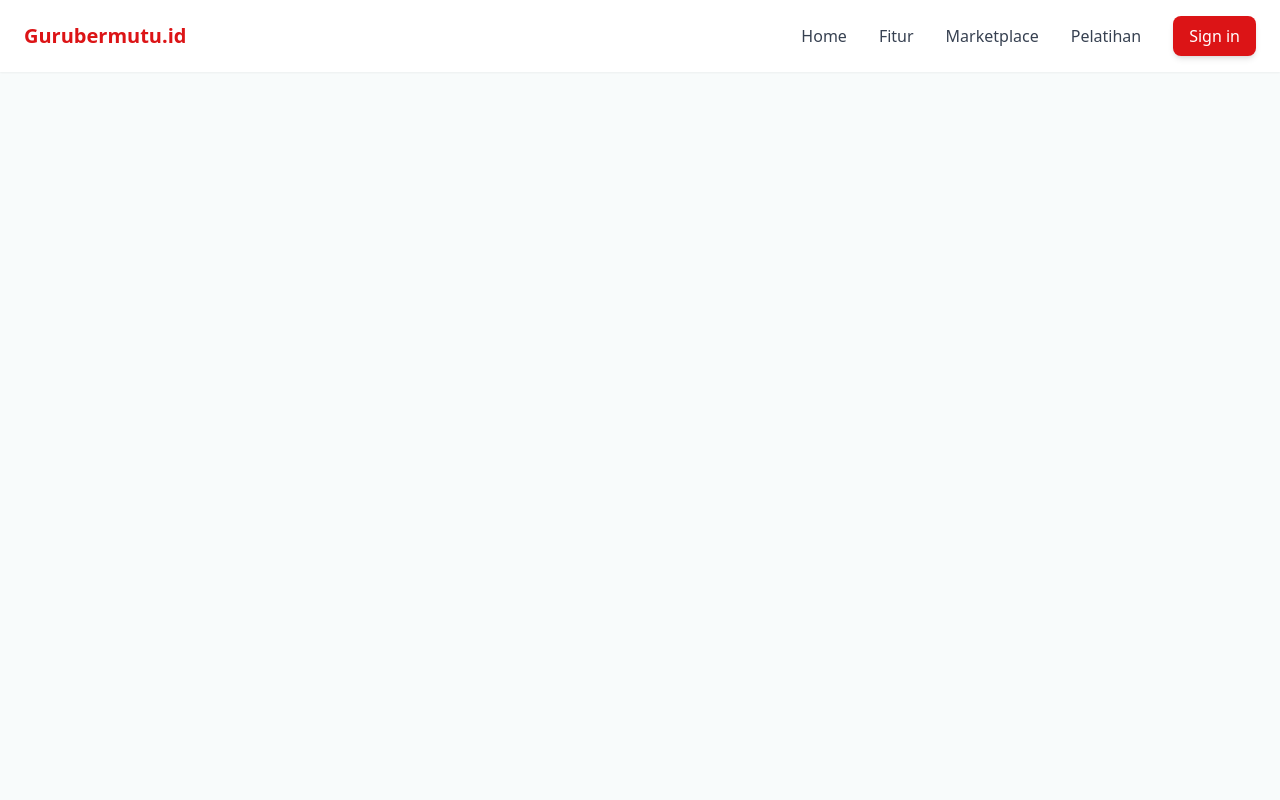
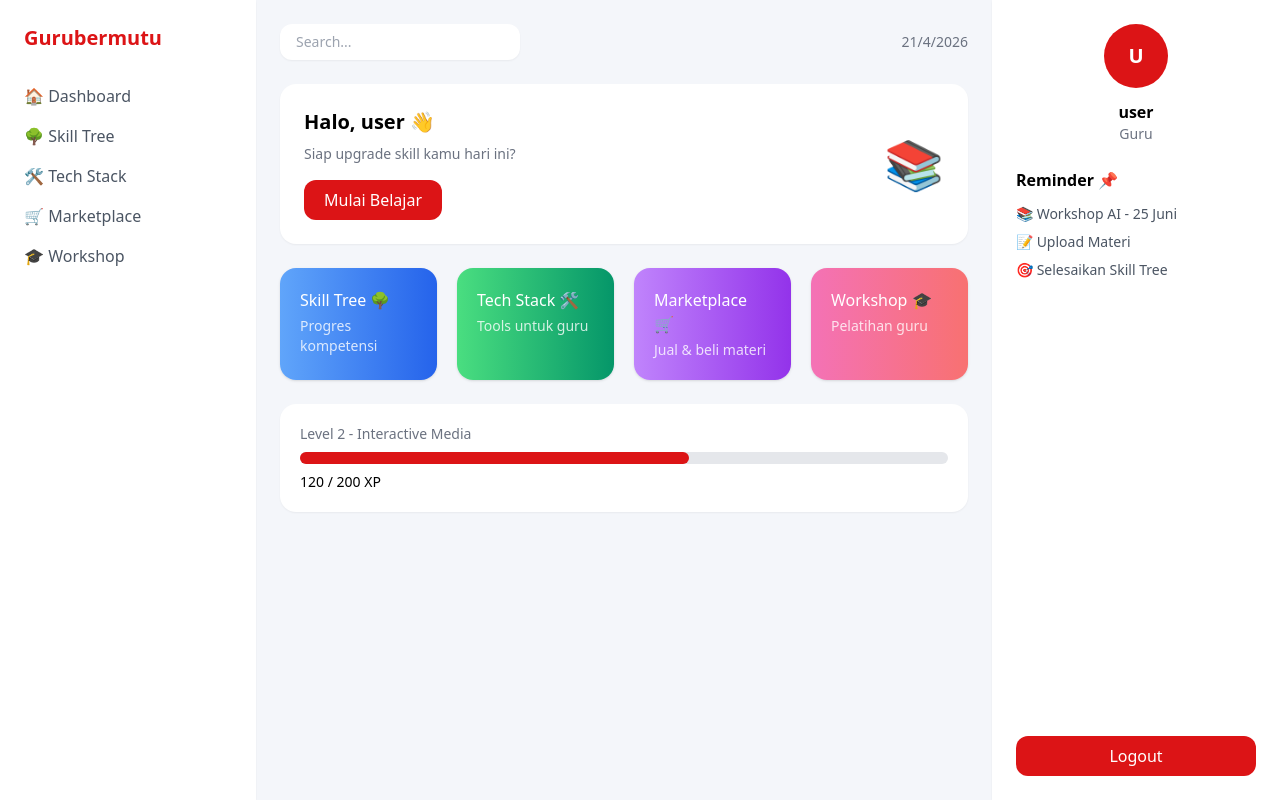
Before and after one commit to tiensfaziah/GURUBERMUTU, a React (Create React App) app: page /dashboard in a window 1280 px wide. Built offline with nearby package versions, Linux system fonts and the light colour scheme; no server answers; sample sign-in values are in the browser's storage.

Commit message:
NEW LAGII

```diff
--- a/package.json
+++ b/package.json
@@ -7,6 +7,7 @@
     "@testing-library/jest-dom": "^6.9.1",
     "@testing-library/react": "^16.3.2",
     "@testing-library/user-event": "^13.5.0",
+    "firebase": "^12.12.1",
     "react": "^19.2.5",
     "react-dom": "^19.2.5",
     "react-router-dom": "^7.14.1",
--- a/src/App.js
+++ b/src/App.js
@@ -1,23 +1,33 @@
-import { BrowserRouter as Router, Routes, Route } from "react-router-dom";
+import { BrowserRouter as Router, Routes, Route, useLocation } from "react-router-dom";
 
 import Navbar from "./components/Navbar";
 import Hero from "./components/Hero";
 import ProblemSection from "./components/ProblemSection";
 import Features from "./components/Features";
 import CTA from "./components/CTA";
-import Register from "./pages/Register";
-import Login from "./pages/Login";
 import SocialProof from "./components/SocialProof";
 
-function App() {
+import Login from "./pages/Login";
+import Register from "./pages/Register";
+import Dashboard from "./pages/Dashboard";
+
+import ProtectedRoute from "./routes/ProtectedRoute";
+
+import SkillTree from "./fitur/SkillTree"; // 🔥 ini udah kamu punya
+
+function Layout() {
+  const location = useLocation();
+
+  const hideNavbar =
+    location.pathname === "/dashboard" ||
+    location.pathname === "/skill-tree";
+
   return (
-    <Router>
-
-      <Navbar />
+    <>
+      {!hideNavbar && <Navbar />}
 
       <Routes>
-
-        {/* LANDING PAGE */}
+        {/* LANDING */}
         <Route
           path="/"
           element={
@@ -31,13 +41,38 @@ function App() {
           }
         />
 
-        {/* LOGIN PAGE */}
+        {/* AUTH */}
         <Route path="/login" element={<Login />} />
+        <Route path="/register" element={<Register />} />
 
-        {/* REGISTER PAGE */}
-        <Route path="/register" element={<Register />} />
+        {/* DASHBOARD */}
+        <Route
+          path="/dashboard"
+          element={
+            <ProtectedRoute>
+              <Dashboard />
+            </ProtectedRoute>
+          }
+        />
+
+        {/* 🔥 SKILL TREE PAGE */}
+        <Route
+          path="/skill-tree"
+          element={
+            <ProtectedRoute>
+              <SkillTree />
+            </ProtectedRoute>
+          }
+        />
       </Routes>
+    </>
+  );
+}
 
+function App() {
+  return (
+    <Router>
+      <Layout />
     </Router>
   );
 }
--- a/src/components/Features.jsx
+++ b/src/components/Features.jsx
@@ -25,22 +25,22 @@ const features = [
 
 const Features = () => {
   return (
-    <section id="fitur" className="py-16 md:py-20 px-4 md:px-6 bg-gray-50 text-center">
+    <section id="fitur" className="py-20 px-6 bg-gray-50 text-center">
 
-      <h2 className="text-2xl md:text-4xl font-bold mb-10 md:mb-12 text-gray-800">
+      <h2 className="text-4xl font-bold mb-12 text-gray-800">
         Fitur Utama Platform
       </h2>
 
-      <div className="grid grid-cols-1 md:grid-cols-2 lg:grid-cols-4 gap-6 md:gap-8 max-w-6xl mx-auto">
+      <div className="grid md:grid-cols-2 lg:grid-cols-4 gap-8 max-w-6xl mx-auto">
 
         {features.map((item, index) => (
           <div
             key={index}
             className="bg-white p-6 rounded-2xl shadow-md hover:shadow-xl transition hover:-translate-y-2"
           >
-            <div className="text-3xl md:text-4xl mb-4">{item.icon}</div>
+            <div className="text-4xl mb-4">{item.icon}</div>
 
-            <h3 className="text-base md:text-lg font-semibold mb-2 text-gray-800">
+            <h3 className="text-lg font-semibold mb-2 text-gray-800">
               {item.title}
             </h3>
 
--- a/src/components/Navbar.jsx
+++ b/src/components/Navbar.jsx
@@ -1,33 +1,33 @@
 import { useState } from "react";
+import { useNavigate } from "react-router-dom";
 
 function Navbar() {
   const [open, setOpen] = useState(false);
+  const navigate = useNavigate();
 
   return (
     <nav className="w-full bg-white shadow-sm fixed top-0 left-0 z-50">
       <div className="max-w-7xl mx-auto px-6 py-4 flex items-center">
 
-        {/* LOGO */}
-        <h1 className="font-bold text-xl text-[#DC1416]">
+        <h1
+          onClick={() => navigate("/")}
+          className="font-bold text-xl text-[#DC1416] cursor-pointer"
+        >
           Gurubermutu.id
         </h1>
 
-        {/* DESKTOP MENU */}
         <div className="ml-auto hidden md:flex items-center gap-8 text-gray-700">
-          <a href="#home">Home</a>
-          <a href="#fitur">Fitur</a>
-          <a href="#marketplace">Marketplace</a>
-          <a href="#pelatihan">Pelatihan</a>
+          <button onClick={() => navigate("/")}>Home</button>
+          <button onClick={() => navigate("/#fitur")}>Fitur</button>
 
           <button
-            onClick={() => window.location.href = "/login"}
-            className="bg-[#DC1416] text-white px-4 py-2 rounded-lg shadow-md"
+            onClick={() => navigate("/login")}
+            className="bg-[#DC1416] text-white px-4 py-2 rounded-lg"
           >
             Sign in
           </button>
         </div>
 
-        {/* HAMBURGER */}
         <button
           onClick={() => setOpen(!open)}
           className="ml-auto md:hidden text-2xl"
@@ -36,16 +36,13 @@ function Navbar() {
         </button>
       </div>
 
-      {/* MOBILE MENU */}
       {open && (
         <div className="md:hidden bg-white px-6 pb-4 space-y-4 shadow-md">
-          <a href="#home" className="block">Home</a>
-          <a href="#fitur" className="block">Fitur</a>
-          <a href="#marketplace" className="block">Marketplace</a>
-          <a href="#pelatihan" className="block">Pelatihan</a>
+          <button onClick={() => navigate("/")}>Home</button>
+          <button onClick={() => navigate("/#fitur")}>Fitur</button>
 
           <button
-            onClick={() => window.location.href = "/login"}
+            onClick={() => navigate("/login")}
             className="w-full bg-[#DC1416] text-white px-4 py-2 rounded-lg"
           >
             Sign in
--- /dev/null
+++ b/src/components/NavbarDashboard.jsx
@@ -0,0 +1,35 @@
+import { signOut } from "firebase/auth";
+import { auth } from "../firebase";
+import { useNavigate } from "react-router-dom";
+
+function NavbarDashboard() {
+  const navigate = useNavigate();
+
+  const handleLogout = async () => {
+    await signOut(auth);
+    navigate("/");
+  };
+
+  return (
+    <nav className="w-full bg-white shadow-sm fixed top-0 left-0 z-50">
+      <div className="max-w-7xl mx-auto px-6 py-4 flex justify-between items-center">
+
+        {/* LOGO */}
+        <h1 className="font-bold text-xl text-[#DC1416]">
+          Gurubermutu.id
+        </h1>
+
+        {/* LOGOUT */}
+        <button
+          onClick={handleLogout}
+          className="bg-[#DC1416] text-white px-4 py-2 rounded-lg hover:scale-105 transition"
+        >
+          Logout
+        </button>
+
+      </div>
+    </nav>
+  );
+}
+
+export default NavbarDashboard;
--- /dev/null
+++ b/src/firebase.js
@@ -0,0 +1,14 @@
+import { initializeApp } from "firebase/app";
+import { getAuth } from "firebase/auth";
+
+const firebaseConfig = {
+  apiKey: "AIzaSyCnrcEr8gUxRY7osN06U-p2Y66fC65DQi8",
+  authDomain: "guru-bermutu.firebaseapp.com",
+  projectId: "guru-bermutu",
+  storageBucket: "guru-bermutu.firebasestorage.app",
+  messagingSenderId: "84085479886",
+  appId: "1:84085479886:web:37d4e5228153b8f266f39f"
+};
+
+const app = initializeApp(firebaseConfig);
+export const auth = getAuth(app);
--- /dev/null
+++ b/src/pages/Dashboard.jsx
@@ -0,0 +1,188 @@
+import { useEffect, useState } from "react";
+import { auth } from "../firebase";
+import { onAuthStateChanged, signOut } from "firebase/auth";
+import { useNavigate } from "react-router-dom";
+
+function Dashboard() {
+  const [user, setUser] = useState(null);
+  const navigate = useNavigate();
+
+  useEffect(() => {
+    const unsub = onAuthStateChanged(auth, (u) => setUser(u));
+    return () => unsub();
+  }, []);
+
+  const handleLogout = async () => {
+    await signOut(auth);
+    navigate("/");
+  };
+
+  return (
+    <div className="min-h-screen bg-[#F4F6FA] flex">
+
+      {/* SIDEBAR */}
+      <div className="w-64 bg-white p-6 shadow-sm hidden md:flex flex-col">
+
+        <h1 className="text-xl font-bold text-[#DC1416] mb-8">
+          Gurubermutu
+        </h1>
+
+        <div className="space-y-4 text-gray-600">
+
+          <p onClick={() => navigate("/dashboard")} className="cursor-pointer hover:text-[#DC1416]">
+            🏠 Dashboard
+          </p>
+
+          <p onClick={() => navigate("/skill-tree")} className="cursor-pointer hover:text-[#DC1416]">
+            🌳 Skill Tree
+          </p>
+
+          <p className="cursor-pointer hover:text-[#DC1416]">
+            🛠 Tech Stack
+          </p>
+
+          <p className="cursor-pointer hover:text-[#DC1416]">
+            🛒 Marketplace
+          </p>
+
+          <p className="cursor-pointer hover:text-[#DC1416]">
+            🎓 Workshop
+          </p>
+
+        </div>
+      </div>
+
+      {/* MAIN */}
+      <div className="flex-1 p-6 space-y-6">
+
+        {/* HEADER */}
+        <div className="flex justify-between items-center">
+
+          <input
+            type="text"
+            placeholder="Search..."
+            className="bg-white px-4 py-2 rounded-xl shadow-sm w-60 text-sm"
+          />
+
+          <p className="text-sm text-gray-500">
+            {new Date().toLocaleDateString("id-ID")}
+          </p>
+        </div>
+
+        {/* HERO */}
+        <div className="bg-white p-6 rounded-2xl shadow-sm flex justify-between items-center">
+
+          <div>
+            <h2 className="text-xl font-bold mb-2">
+              Halo, {user?.email?.split("@")[0]} 👋
+            </h2>
+
+            <p className="text-gray-500 text-sm mb-4">
+              Siap upgrade skill kamu hari ini?
+            </p>
+
+            <button
+              onClick={() => navigate("/skill-tree")}
+              className="bg-[#DC1416] text-white px-5 py-2 rounded-xl hover:scale-105 transition"
+            >
+              Mulai Belajar
+            </button>
+          </div>
+
+          <div className="text-5xl hidden md:block">📚</div>
+        </div>
+
+        {/* FEATURE CARDS (INI YANG PENTING) */}
+        <div className="grid md:grid-cols-2 lg:grid-cols-4 gap-5">
+
+          <div
+            onClick={() => navigate("/skill-tree")}
+            className="bg-gradient-to-r from-blue-400 to-blue-600 text-white p-5 rounded-2xl shadow cursor-pointer hover:scale-105 transition"
+          >
+            Skill Tree 🌳
+            <p className="text-sm opacity-80 mt-1">
+              Progres kompetensi
+            </p>
+          </div>
+
+          <div className="bg-gradient-to-r from-green-400 to-emerald-600 text-white p-5 rounded-2xl shadow hover:scale-105 transition cursor-pointer">
+            Tech Stack 🛠
+            <p className="text-sm opacity-80 mt-1">
+              Tools untuk guru
+            </p>
+          </div>
+
+          <div className="bg-gradient-to-r from-purple-400 to-purple-600 text-white p-5 rounded-2xl shadow hover:scale-105 transition cursor-pointer">
+            Marketplace 🛒
+            <p className="text-sm opacity-80 mt-1">
+              Jual & beli materi
+            </p>
+          </div>
+
+          <div className="bg-gradient-to-r from-pink-400 to-red-400 text-white p-5 rounded-2xl shadow hover:scale-105 transition cursor-pointer">
+            Workshop 🎓
+            <p className="text-sm opacity-80 mt-1">
+              Pelatihan guru
+            </p>
+          </div>
+
+        </div>
+
+        {/* PROGRESS */}
+        <div className="bg-white p-5 rounded-2xl shadow-sm">
+          <p className="text-sm text-gray-500">
+            Level 2 - Interactive Media
+          </p>
+
+          <div className="w-full bg-gray-200 h-3 rounded-full mt-2">
+            <div className="bg-[#DC1416] h-3 rounded-full w-[60%]"></div>
+          </div>
+
+          <p className="text-sm mt-2">120 / 200 XP</p>
+        </div>
+
+      </div>
+
+      {/* RIGHT PANEL */}
+      <div className="w-72 bg-white p-6 shadow-sm hidden lg:flex flex-col justify-between">
+
+        <div>
+          {/* PROFILE */}
+          <div className="text-center mb-6">
+            <div className="w-16 h-16 mx-auto bg-[#DC1416] text-white flex items-center justify-center rounded-full text-xl font-bold">
+              {user?.email?.charAt(0).toUpperCase()}
+            </div>
+
+            <h3 className="mt-3 font-semibold">
+              {user?.email?.split("@")[0]}
+            </h3>
+
+            <p className="text-sm text-gray-500">Guru</p>
+          </div>
+
+          {/* REMINDER */}
+          <div>
+            <h4 className="font-semibold mb-3">Reminder 📌</h4>
+
+            <div className="space-y-2 text-sm text-gray-600">
+              <p>📚 Workshop AI - 25 Juni</p>
+              <p>📝 Upload Materi</p>
+              <p>🎯 Selesaikan Skill Tree</p>
+            </div>
+          </div>
+        </div>
+
+        {/* LOGOUT */}
+        <button
+          onClick={handleLogout}
+          className="bg-[#DC1416] text-white py-2 rounded-xl hover:scale-105 transition"
+        >
+          Logout
+        </button>
+      </div>
+
+    </div>
+  );
+}
+
+export default Dashboard;
--- a/src/pages/Login.jsx
+++ b/src/pages/Login.jsx
@@ -1,17 +1,32 @@
 import { useState } from "react";
 import { useNavigate } from "react-router-dom";
+import { signInWithEmailAndPassword } from "firebase/auth";
+import { auth } from "../firebase";
 
 function Login() {
   const navigate = useNavigate();
 
   const [showPassword, setShowPassword] = useState(false);
+  const [email, setEmail] = useState("");
+  const [password, setPassword] = useState("");
+
+  const handleLogin = async (e) => {
+    e.preventDefault(); // 🔥 WAJIB biar ga reload
+
+    try {
+      await signInWithEmailAndPassword(auth, email, password);
+      alert("Login berhasil!");
+      navigate("/dashboard"); // 🔥 pindah ke dashboard
+    } catch (error) {
+      alert("Email atau password salah!");
+    }
+  };
 
   return (
     <div className="min-h-screen flex items-center justify-center bg-gradient-to-br from-[#F8BFBF] via-[#F8FBFB] to-[#E0C3FC] px-6">
 
-      <div className="bg-white/90 backdrop-blur-lg rounded-2xl shadow-xl p-8 w-full max-w-md transition">
+      <div className="bg-white/90 backdrop-blur-lg rounded-2xl shadow-xl p-8 w-full max-w-md">
 
-        {/* TITLE */}
         <h1 className="text-2xl font-bold text-center text-[#DC1416] mb-2">
           Gurubermutu
         </h1>
@@ -20,73 +35,57 @@ function Login() {
           Welcome back 👋
         </p>
 
-        {/* FORM */}
-        <form className="space-y-5">
+        {/* 🔥 FORM FIX */}
+        <form onSubmit={handleLogin} className="space-y-5">
 
-          {/* EMAIL */}
-          <div className="relative">
-            <label className="text-sm text-gray-600">Email</label>
-
+          <div>
+            <label>Email</label>
             <input
               type="email"
-              placeholder="Masukkan email"
-              className="w-full mt-1 px-4 py-2 pl-10 border rounded-lg focus:outline-none focus:ring-2 focus:ring-[#DC1416] transition"
+              required
+              onChange={(e) => setEmail(e.target.value)}
+              className="w-full mt-1 px-4 py-2 border rounded-lg"
+            />
+          </div>
+
+          <div className="relative">
+            <label>Password</label>
+            <input
+              type={showPassword ? "text" : "password"}
+              required
+              onChange={(e) => setPassword(e.target.value)}
+              className="w-full mt-1 px-4 py-2 border rounded-lg"
             />
 
-            {/* ICON */}
-            <span className="absolute left-3 top-9 text-gray-400">
-              📧
-            </span>
-          </div>
-
-          {/* PASSWORD */}
-          <div className="relative">
-            <label className="text-sm text-gray-600">Password</label>
-
-            <input
-              type={showPassword ? "text" : "password"}
-              placeholder="Masukkan password"
-              className="w-full mt-1 px-4 py-2 pl-10 pr-10 border rounded-lg focus:outline-none focus:ring-2 focus:ring-[#DC1416] transition"
-            />
-
-            {/* LOCK ICON */}
-            <span className="absolute left-3 top-9 text-gray-400">
-              🔒
-            </span>
-
-            {/* SHOW / HIDE */}
             <span
               onClick={() => setShowPassword(!showPassword)}
-              className="absolute right-3 top-9 cursor-pointer text-gray-500"
+              className="absolute right-3 top-9 cursor-pointer text-sm"
             >
               {showPassword ? "Hide" : "Show"}
             </span>
           </div>
 
-          {/* BUTTON */}
+          {/* 🔥 type submit */}
           <button
-            type="button"
-            onClick={() => navigate("/dashboard")}
-            className="w-full bg-[#DC1416] text-white py-2 rounded-lg mt-4 shadow-md hover:scale-105 hover:shadow-lg transition duration-300"
+            type="submit"
+            className="w-full bg-[#DC1416] text-white py-2 rounded-lg"
           >
             Sign In
           </button>
 
         </form>
 
-        {/* FOOTER */}
-        <p className="text-sm text-center text-gray-500 mt-6">
+        <p className="text-sm text-center mt-6">
           Belum punya akun?{" "}
-        <span
+          <span
             onClick={() => navigate("/register")}
-            className="text-[#DC1416] cursor-pointer hover:underline"
-        >
+            className="text-[#DC1416] cursor-pointer"
+          >
             Daftar di sini
-        </span>
+          </span>
         </p>
 
       </div>
-
     </div>
   );
 }
--- a/src/pages/Register.jsx
+++ b/src/pages/Register.jsx
@@ -1,5 +1,7 @@
 import { useState } from "react";
 import { useNavigate } from "react-router-dom";
+import { createUserWithEmailAndPassword } from "firebase/auth";
+import { auth } from "../firebase";
 
 function Register() {
   const navigate = useNavigate();
@@ -7,13 +9,30 @@ function Register() {
   const [showPassword, setShowPassword] = useState(false);
   const [showConfirm, setShowConfirm] = useState(false);
 
+  const [email, setEmail] = useState("");
+  const [password, setPassword] = useState("");
+  const [confirmPassword, setConfirmPassword] = useState("");
+
+  const handleRegister = async () => {
+    if (password !== confirmPassword) {
+      alert("Password tidak sama!");
+      return;
+    }
+
+    try {
+      await createUserWithEmailAndPassword(auth, email, password);
+      alert("Register berhasil!");
+      navigate("/login");
+    } catch (error) {
+      alert(error.message);
+    }
+  };
+
   return (
     <div className="min-h-screen flex items-center justify-center pt-24 overflow-y-auto bg-gradient-to-br from-[#F8BFBF] via-[#F8FBFB] to-[#E0C3FC] px-4">
 
-      {/* CARD */}
       <div className="bg-white/90 backdrop-blur-lg rounded-2xl shadow-xl p-6 sm:p-8 w-full max-w-md mt-10 mb-10">
 
-        {/* TITLE */}
         <h1 className="text-2xl sm:text-3xl font-bold text-center text-[#DC1416] mb-2">
           Gurubermutu
         </h1>
@@ -22,21 +41,7 @@ function Register() {
           Buat akun baru 🚀
         </p>
 
-        {/* FORM */}
         <form className="space-y-5">
-
-          {/* NAMA */}
-          <div>
-            <label className="text-sm text-gray-600">Nama Lengkap</label>
-            <div className="relative mt-1">
-              <input
-                type="text"
-                placeholder="Masukkan nama"
-                className="w-full px-4 py-2 pl-10 border rounded-lg focus:outline-none focus:ring-2 focus:ring-[#DC1416]"
-              />
-              <span className="absolute left-3 top-2.5 text-gray-400">👤</span>
-            </div>
-          </div>
 
           {/* EMAIL */}
           <div>
@@ -44,8 +49,8 @@ function Register() {
             <div className="relative mt-1">
               <input
                 type="email"
-                placeholder="Masukkan email"
-                className="w-full px-4 py-2 pl-10 border rounded-lg focus:outline-none focus:ring-2 focus:ring-[#DC1416]"
+                onChange={(e) => setEmail(e.target.value)}
+                className="w-full px-4 py-2 pl-10 border rounded-lg"
               />
               <span className="absolute left-3 top-2.5 text-gray-400">📧</span>
             </div>
@@ -57,60 +62,55 @@ function Register() {
             <div className="relative mt-1">
               <input
                 type={showPassword ? "text" : "password"}
-                placeholder="Masukkan password"
-                className="w-full px-4 py-2 pl-10 pr-12 border rounded-lg focus:outline-none focus:ring-2 focus:ring-[#DC1416]"
+                onChange={(e) => setPassword(e.target.value)}
+                className="w-full px-4 py-2 pl-10 pr-12 border rounded-lg"
               />
               <span className="absolute left-3 top-2.5 text-gray-400">🔒</span>
 
               <button
                 type="button"
                 onClick={() => setShowPassword(!showPassword)}
-                className="absolute right-3 top-2 text-sm text-gray-500 hover:text-[#DC1416]"
+                className="absolute right-3 top-2 text-sm"
               >
                 {showPassword ? "Hide" : "Show"}
               </button>
             </div>
           </div>
 
-          {/* CONFIRM PASSWORD */}
+          {/* CONFIRM */}
           <div>
             <label className="text-sm text-gray-600">Konfirmasi Password</label>
             <div className="relative mt-1">
               <input
                 type={showConfirm ? "text" : "password"}
-                placeholder="Ulangi password"
-                className="w-full px-4 py-2 pl-10 pr-12 border rounded-lg focus:outline-none focus:ring-2 focus:ring-[#DC1416]"
+                onChange={(e) => setConfirmPassword(e.target.value)}
+                className="w-full px-4 py-2 pl-10 pr-12 border rounded-lg"
               />
               <span className="absolute left-3 top-2.5 text-gray-400">🔒</span>
 
               <button
                 type="button"
                 onClick={() => setShowConfirm(!showConfirm)}
-                className="absolute right-3 top-2 text-sm text-gray-500 hover:text-[#DC1416]"
+                className="absolute right-3 top-2 text-sm"
               >
                 {showConfirm ? "Hide" : "Show"}
               </button>
             </div>
           </div>
 
-          {/* BUTTON */}
           <button
             type="button"
-            onClick={() => navigate("/dashboard")}
-            className="w-full bg-[#DC1416] text-white py-2.5 rounded-lg mt-2 shadow-md hover:scale-105 transition"
+            onClick={handleRegister}
+            className="w-full bg-[#DC1416] text-white py-2.5 rounded-lg"
           >
             Daftar
           </button>
 
         </form>
 
-        {/* FOOTER */}
-        <p className="text-sm text-center text-gray-500 mt-6">
+        <p className="text-sm text-center mt-6">
           Sudah punya akun?{" "}
-          <span
-            onClick={() => navigate("/login")}
-            className="text-[#DC1416] cursor-pointer hover:underline"
-          >
+          <span onClick={() => navigate("/login")} className="text-[#DC1416] cursor-pointer">
             Sign In
           </span>
         </p>
--- /dev/null
+++ b/src/routes/ProtectedRoute.jsx
@@ -0,0 +1,14 @@
+import { Navigate } from "react-router-dom";
+import { auth } from "../firebase";
+
+function ProtectedRoute({ children }) {
+  const user = auth.currentUser;
+
+  if (!user) {
+    return <Navigate to="/login" />;
+  }
+
+  return children;
+}
+
+export default ProtectedRoute;
```
Also changed, not shown: src/fitur/SkillTree.jsx (+25 -6 lines), 1 other file (tests, documents, lock files or other folders).
